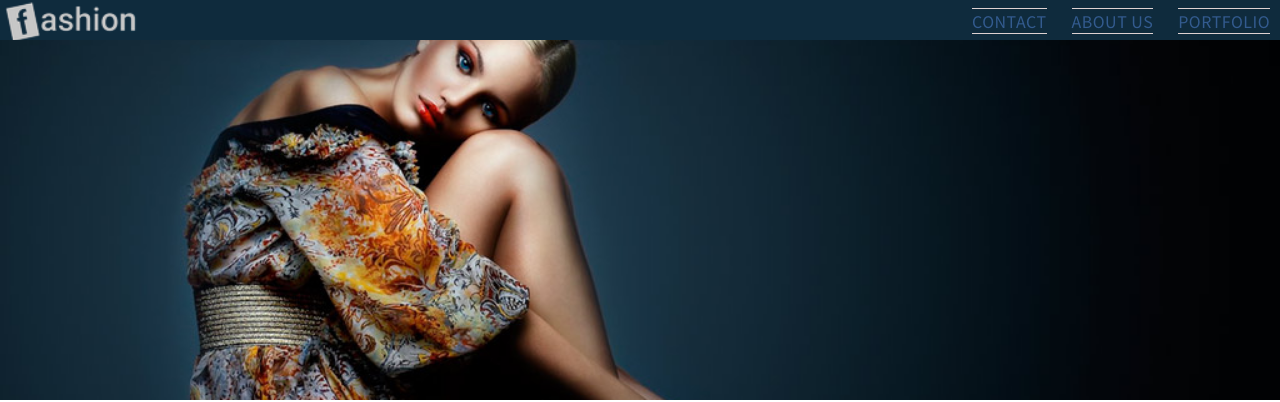
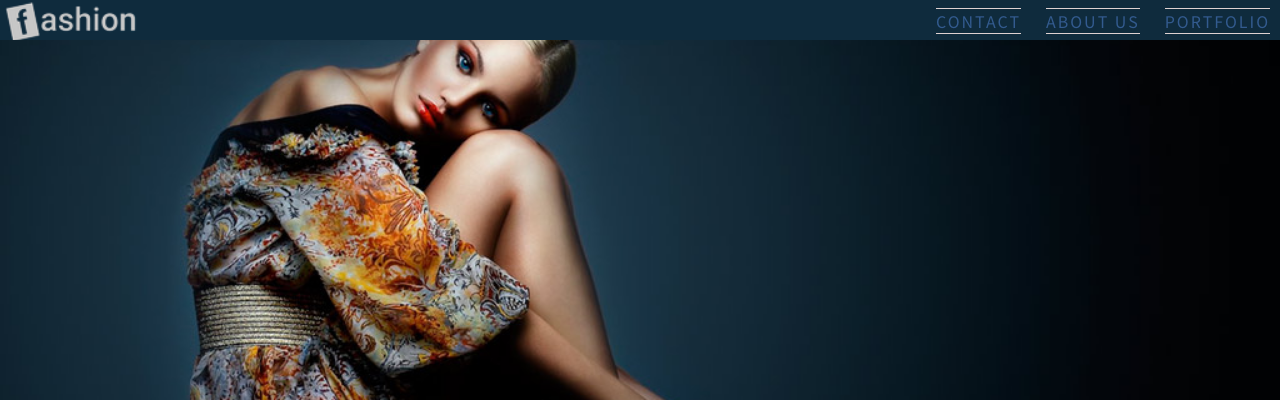
Before and after one commit to MatiasRicardoMuenteCastro/Clothes-Store-Project, a plain HTML site: page index.html in a window 1280 px wide. Shown: the top 402 px of the page. Drawn offline with Linux system fonts and the light colour scheme.

Commit message:
styles.css

```diff
--- a/css/syles.css
+++ b/css/syles.css
@@ -38,7 +38,7 @@ body{
     text-decoration: none;
     color: rgb(51, 91, 143);
     text-transform:uppercase;
-    letter-spacing: 0.5px;
+    letter-spacing: 2px;
 }
 .head .navigation ul li a:hover{
     color: rgb(76, 136, 214);
```
